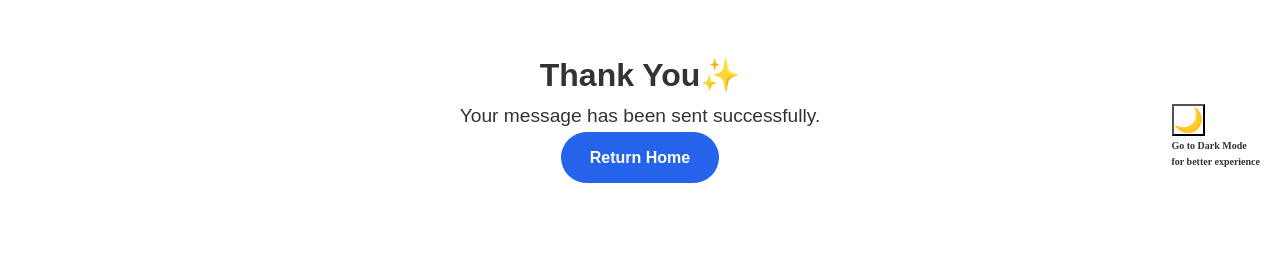
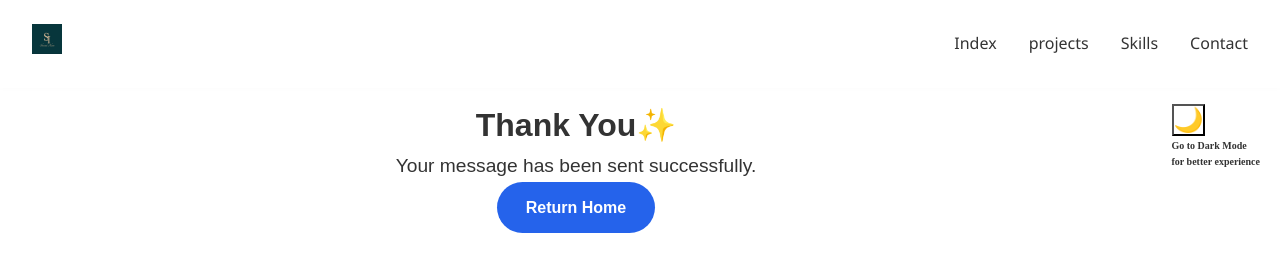
Before and after one commit to shainulislam12/shainulislam12.github.io, a plain HTML site: page thank-you.html in a window 1280 px wide. Drawn offline with Linux system fonts and the light colour scheme.

```diff
--- a/assets/css/style.css
+++ b/assets/css/style.css
@@ -59,13 +59,13 @@ header {
 .projects,
 .skills,
 .contact,
-.person {
+.person{
   position:relative;
   padding: 30px;
   width: 90%;
   margin: auto;
-  padding-top: 100px; /* Same as navbar height */
-  min-height: calc(100vh - 100px); /* Full viewport minus navbar */
+  padding-top: 100px;
+  min-height: calc(100vh - 100px);
 }
 .person{
   display: flex;
--- a/thank-you.html
+++ b/thank-you.html
@@ -5,13 +5,31 @@
   <link rel="stylesheet" href="assets/css/style.css">
   <style>
     .thank{
+      width: 90%;
       font-family: Arial, sans-serif;
       text-align: center;
       padding: 50px;
+      padding-top: 100px;
+      min-height: calc(100vh - 100px);
     }
   </style>
 </head>
 <body>
+  <header>
+    <div class="container">
+      <nav>
+        <a href="person.html" class="logo">
+          <img src="assets/images/si_logo.jpg" alt="Shainul Islam" height="30px">
+        </a>
+        <div class="nav-links">
+          <a href="index.html">Index</a>
+          <a href="projects.html">projects</a>
+          <a href="skills.html">Skills</a>
+          <a href="contact.html">Contact</a>
+        </div>
+      </nav>
+    </div>
+  </header>
   <div class="theme-toggle">
       <button id="darkModeToggle" style="font-size: x-large; background-color: transparent;">🌙</button>
       <p style="font-size: x-small;font-family: 'Times New Roman', Times, serif;"><b>Go to Dark Mode<br>for better experience</b></p>
```
